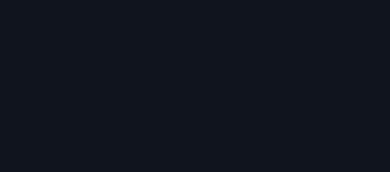
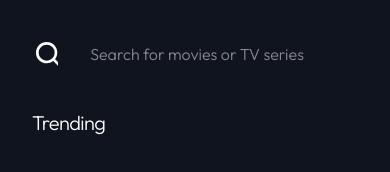
Before and after one commit to tac3563/entertainment-web-app, a React (Vite) app: page / in a window 390 px wide. Shown: the part 892-1064 px from the top of the page. Before the commit the page ends 844 px from the top, so only its background shows below. Built offline with nearby package versions, Linux system fonts and the light colour scheme; no server answers.

Commit message:
[Update] add page transitions

```diff
--- a/src/components/Home.tsx
+++ b/src/components/Home.tsx
@@ -1,3 +1,5 @@
+import { Routes, Route, useLocation } from "react-router-dom";
+import { AnimatePresence, motion } from "framer-motion";
 import Search from "./Search.tsx";
 import NavBar from "./Navbar.tsx";
 import MediaGrid from "./MediaGrid.tsx";
@@ -5,29 +7,29 @@ import Carousel from "./Carousel.tsx";
 import Auth from "./Auth.tsx";
 import useAuthStore from "../stores/authStore.ts";
 import useStore from "../stores/store.ts";
-import { Routes, Route } from "react-router-dom";
 import { useEffect, useState } from "react";
 
-type AuthType = "Login" | "Sign up";
-type handleAuthType = () => void;
+export default function Home() {
+    const location = useLocation();
+    const { userIsAuthenticated, user, loading } = useAuthStore();
+    const [authType, setAuthType] = useState<"Login" | "Sign up">("Login");
+    const fetchAndSetMediaItems = useStore((state) => state.fetchAndSetMediaItems);
 
-export default function Home() {
-  const { userIsAuthenticated, user } = useAuthStore();
-  const [authType, setAuthType] = useState<AuthType>("Login");
-  const { loading } = useAuthStore();
-  const handleAuthType: handleAuthType = () => {
+    const handleAuthType = () => {
         setAuthType((prev) => (prev === "Login" ? "Sign up" : "Login"));
     };
-
-  const fetchAndSetMediaItems = useStore(
-    (state) => state.fetchAndSetMediaItems,
-  );
 
     useEffect(() => {
         if (!loading) {
             fetchAndSetMediaItems(user?.uid);
         }
     }, [user, loading, fetchAndSetMediaItems]);
+
+    const pageTransitionVariants = {
+        initial: { opacity: 0, x: -50 },
+        animate: { opacity: 1, x: 0, transition: { duration: 1, ease: "easeInOut" } },
+        exit: { opacity: 0, x: 50, transition: { duration: 1, ease: "easeInOut" } },
+    };
 
     return (
         <>
@@ -40,7 +42,16 @@ export default function Home() {
             <main className="w-full">
                 <Search />
                 <section>
-          <Routes>
+                    <AnimatePresence mode="wait">
+                        <motion.div
+                            key={location.pathname}
+                            variants={pageTransitionVariants}
+                            initial="initial"
+                            animate="animate"
+                            exit="exit"
+                            style={{ position: "relative" }}
+                        >
+                            <Routes location={location} key={location.pathname}>
                                 <Route
                                     path="/"
                                     element={
@@ -51,10 +62,7 @@ export default function Home() {
                                     }
                                 />
                                 <Route path="/movies" element={<MediaGrid pageTitle="Movies" />} />
-            <Route
-              path="/tv-shows"
-              element={<MediaGrid pageTitle="TV Series" />}
-            />
+                                <Route path="/tv-shows" element={<MediaGrid pageTitle="TV Series" />} />
                                 <Route
                                     path="/bookmarked"
                                     element={
@@ -65,6 +73,8 @@ export default function Home() {
                                     }
                                 />
                             </Routes>
+                        </motion.div>
+                    </AnimatePresence>
                 </section>
             </main>
         </>
--- a/src/components/Navbar.tsx
+++ b/src/components/Navbar.tsx
@@ -6,7 +6,7 @@ export default function NavBar() {
 
   return (
     <>
-      <nav className="flex-center md:flex-col gap-[var(--spacing-900)] py-[var(--spacing-400)] px-[var(--spacing-300)] mb-[var(--spacing-400)] h-full bg-blue-900 rounded-[var(--rounded-3xl)]">
+      <nav className="side-nav flex-center md:flex-col gap-[var(--spacing-900)] py-[var(--spacing-400)] px-[var(--spacing-300)] mb-[var(--spacing-400)] bg-blue-900 rounded-[var(--rounded-3xl)]">
         <div>
           <svg width="33" height="27" xmlns="http://www.w3.org/2000/svg">
             <path
--- a/src/components/Search.tsx
+++ b/src/components/Search.tsx
@@ -16,7 +16,7 @@ export default function Search() {
           <input
             value={searchInput}
             onChange={(event) => updateSearch(event)}
-            className="text-preset-2-light"
+            className="w-full text-preset-2-light"
             type="search"
             placeholder="Search for movies or TV series"
           />
--- a/src/styles/_theme.css
+++ b/src/styles/_theme.css
@@ -134,4 +134,8 @@
             display: none;
         }
     }
+
+    .side-nav {
+        min-height: 95vh;
+    }
 }
```
Lines whose indentation alone changed are shown as unchanged.
